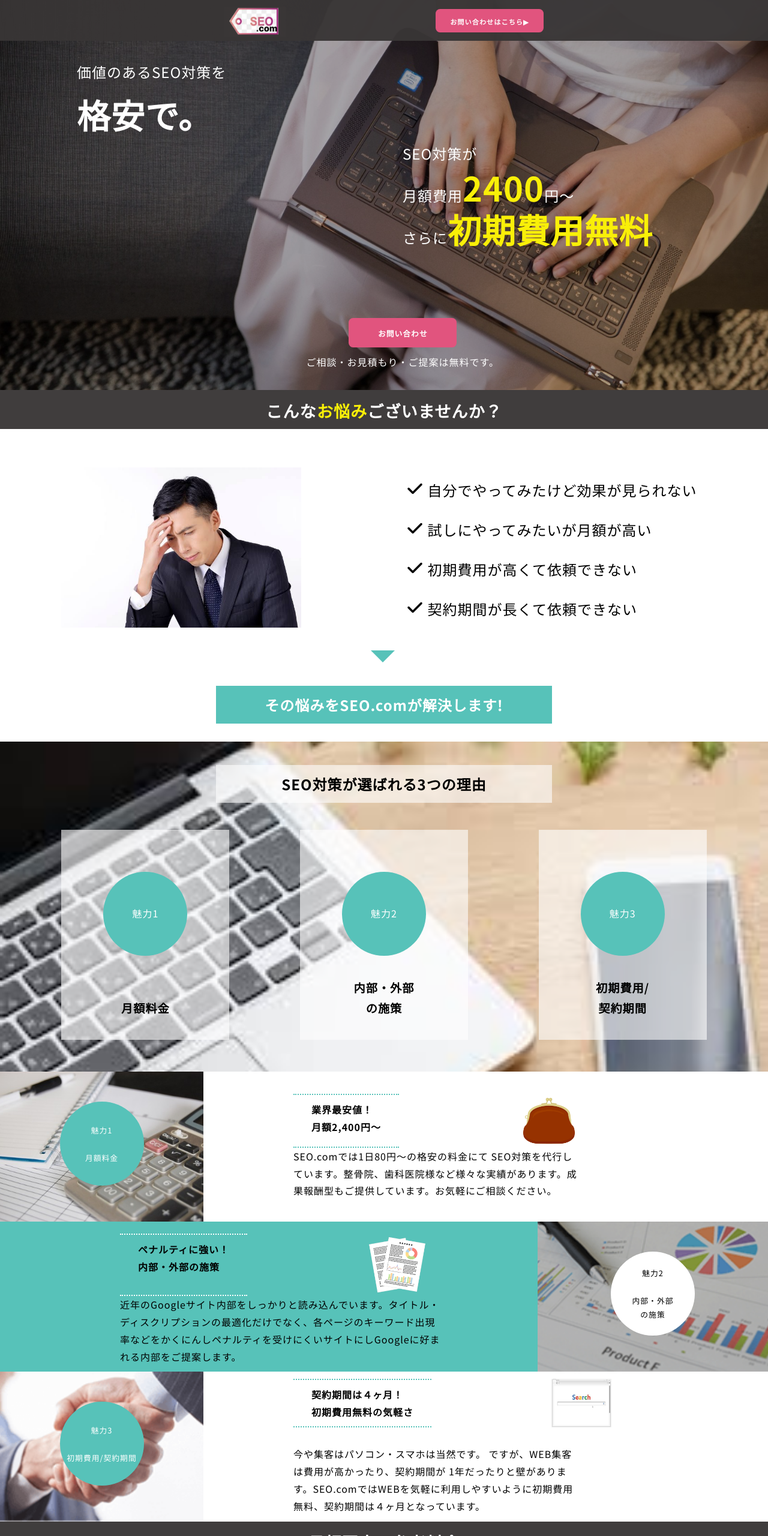
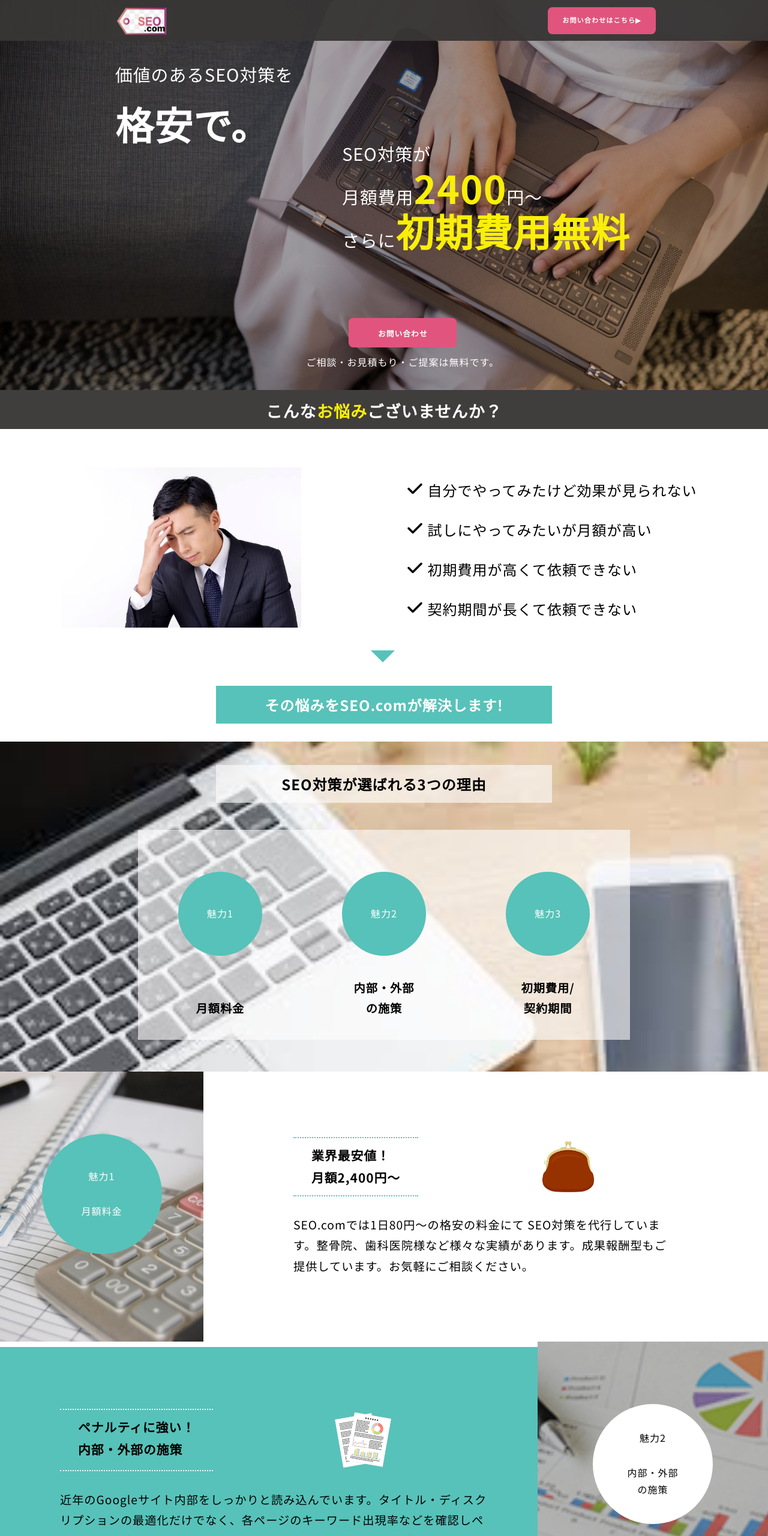
Before and after one commit to YumiOmura/LPtest, a plain HTML site: page index.html in a window 1280 px wide. Shown: the top 2560 px of the page at 60% size. Drawn offline with Linux system fonts and the light colour scheme.

Commit message:
css修正

```diff
--- a/css/style.css
+++ b/css/style.css
@@ -33,13 +33,12 @@ body {
   bottom: 0;
 }
 .top-wrap{
-  max-width: 1400px;
   margin: 0 auto;
 }
 
 .top-wrap__top{
   display: flex;
-  justify-content: center;
+  justify-content: space-around;
   background-color: rgba(57, 54, 54, 0.96);
   align-items: center;
   width: 100%;
@@ -58,7 +57,8 @@ body {
   border-radius: 7.5px;
   width: 180px;
   text-align: center;
-  padding: 5px 0;
+  height: 40px;
+  padding-top: 5px;
 }
 
 .top-wrap__top__btn a{
@@ -80,12 +80,12 @@ body {
   position: absolute;
   z-index: 1;
   top: 15%;
-  left: 10%;
-  font-size: 1.5rem;
+  left: 15%;
+  font-size: 1.8rem;
   color: #fff;
 }
 .top-wrap__content__mes span{
-  font-size: 3.5rem;
+  font-size: 4rem;
   font-weight: bold;
 }
 
@@ -93,14 +93,14 @@ body {
   position: absolute;
   z-index: 1;
   top: 35%;
-  right: 15%;
+  right: 18%;
   color: #fff;
-  font-size: 1.5rem;
+  font-size: 1.8rem;
   line-height: 3.5rem;
 }
 
 .top-wrap__content__txt span{
-  font-size: 3.5rem;
+  font-size: 4rem;
   font-weight: bold;
   color: #F9EF08;
 }
@@ -156,6 +156,7 @@ body {
   justify-content: space-between;
   margin: 5% 8%;
   position: relative;
+  z-index: -1;
 }
 
 .pro-wrap__con__img img{
@@ -220,7 +221,7 @@ body {
 .point-top-wrap{
   text-align: center;
   padding-top: 3%;
-  margin: 0 8%;
+  margin: 0 18%;
 }
 
 
@@ -236,7 +237,7 @@ body {
 
 .point-top-wrap__txt{
   display: flex;
-  justify-content: space-between;
+  justify-content: space-around;
   margin: 0 auto;
   margin: 45px 0;
 }
@@ -279,7 +280,7 @@ body {
 .point-con-wrap__item{
   display: flex;
   align-items: center;
-  height: 250px;
+  height: 450px;
 }
 
 .point-con-wrap__item p h4{
@@ -300,7 +301,8 @@ body {
 }
 
 .__txt p{
-  width: 60%;
+  width: 80%;
+  font-size: 1.2rem;;
 }
 
 .logo{
@@ -323,22 +325,23 @@ body {
   align-items: center;
   color: #fff;
   background-color: #57C2B9;
-  width: 140px;
-  height: 140px;
+  width: 200px;
+  height: 200px;
   border-radius: 50%;
   text-decoration: unset;
   position: absolute;
-  top: 20%;
+  top: 23%;
   left: 50%;
   transform: translateX(-50%);
   text-align: center;
-  font-size: 0.8rem;
+  font-size: 1rem;
 }
 
 .point1-txt__sub h4{
   border-top: #57C2B9 2px dotted;
   border-bottom: #57C2B9 2px dotted;
   padding:10px 30px ;
+  font-size: 1.3rem;
 }
 
 
@@ -366,43 +369,45 @@ body {
 }
 
 .point2 p{
-  align-items: center;
   display: flex;
   flex-direction: column;
   justify-content: center;
+  align-items: center;
   color: #000;
   background-color: #fff;
-  width: 140px;
-  height: 140px;
+  width: 200px;
+  height: 200px;
   border-radius: 50%;
   text-decoration: unset;
   position: absolute;
   z-index: 2;
-  top: 20%;
+  top: 23%;
   left: 50%;
   transform: translateX(-50%);
   text-align: center;
-  font-size: 0.8rem;
+  font-size: 1rem;
 }
 
 .point2-txt{
   background-color: #57C2B9;
-  height: 250px;
+  height: 80%;
+  padding-top: 5.7%;
 }
 
 .point2-txt p{
-  margin-left: 200px;
+  margin-left: 100px;
 }
 
 .point2-txt__sub{
-  margin-top: 20px;
-  margin-left: 200px;
+  margin: 30px 0;
+  margin-left: 100px;
 }
 
 .point2-txt__sub h4{
   border-top: #fff 2px dotted;
   border-bottom: #fff 2px dotted;
   padding:10px 30px ;
+  font-size: 1.3rem;
 }
 
 .point3{
@@ -418,7 +423,7 @@ body {
   margin-left: 150px;
 }
 
-.point3-txt__sub{
+.point1-txt__sub,.point3-txt__sub{
   margin-bottom: 30px;
 }
 
@@ -426,6 +431,7 @@ body {
   border-top: #57C2B9 2px dotted;
   border-bottom: #57C2B9 2px dotted;
   padding:10px 30px ;
+  font-size: 1.3rem;
 }
 
 /* fee-exのスタイル */
@@ -434,13 +440,17 @@ body {
   z-index: -1;
 }
 
+.fee-wrap__con{
+  margin: 40px 0;
+}
+
 .fee-wrap__con p{
   font-size: 1.3rem;
 }
 
 .fee-wrap__table{
   max-width: 740px;
-  margin:5% 20% 2% 20%;
+  margin:0 auto ;
 }
 
 .fee-wrap__table__ttl{
@@ -508,14 +518,23 @@ body {
 }
 
 /*resultのスタイル*/
+
+.res-wrap{
+margin-bottom: 40px;
+}
+
 .res-wrap__con{
   max-width: 750px;
-  margin:5% 20% 2% 20%;
+  margin: 0 auto;
   text-align: center;
 }
 
 .res-wrap__con p{
   font-size: 1.3rem;
+}
+
+.res-wrap__con__table{
+  margin: 40px 0;
 }
 
 .res-wrap__con__table__item{
@@ -556,6 +575,7 @@ body {
 }
 .contact-form__txt{
   margin: 40px 0 10px;
+  text-align: center;
 }
 
 .res-wrap__content__btn{
@@ -587,13 +607,17 @@ body {
 
 .q-wrap__con__block__top p {
   color: #fff;
-  font-size: 1.25rem;
+  font-size: 1.4rem;
 }
 .q-wrap__con__block__bottom {
   display: flex;
   align-items: center;
   background-color: #F2F0F0;
   padding: 2.5%;
+}
+
+.q-wrap__con__block__bottom p{
+  font-size: 1.4rem;
 }
 
 .q-wrap__con__block__bottom span {
--- a/index.html
+++ b/index.html
@@ -152,7 +152,7 @@
               <img src="img/img-point2-2.PNG" alt="point2ロゴ"
               class="logo">
             </div>
-            <p>近年のGoogleサイト内部をしっかりと読み込んでいます。タイトル・ディスクリプションの最適化だけでなく、各ページのキーワード出現率などをかくにんしペナルティを受けにくいサイトにしGoogleに好まれる内部をご提案します。</p>
+            <p>近年のGoogleサイト内部をしっかりと読み込んでいます。タイトル・ディスクリプションの最適化だけでなく、各ページのキーワード出現率などを確認しペナルティを受けにくいサイトにしGoogleに好まれる内部をご提案します。</p>
           </div>
         </div>
         <div class="point-con-wrap__item">
@@ -304,7 +304,7 @@
             </div>
             <div class="q-wrap__con__block__bottom">
               <p><span>A.</span></p>
-                <p>ご契約2ヶ月目の毎月6日〜10日の間にレポートをお送りしております。レポートには最新のGoogleの傾向などの<br>SEOに関しましての情報も記載しています。</p>
+                <p>ご契約2ヶ月目の毎月6日〜10日の間にレポートをお送りしております。レポートには最新のGoogleの傾向などのSEOに関しましての情報も記載しています。</p>
             </div>
           </div>
           <div class="q-wrap__con__block">
```
